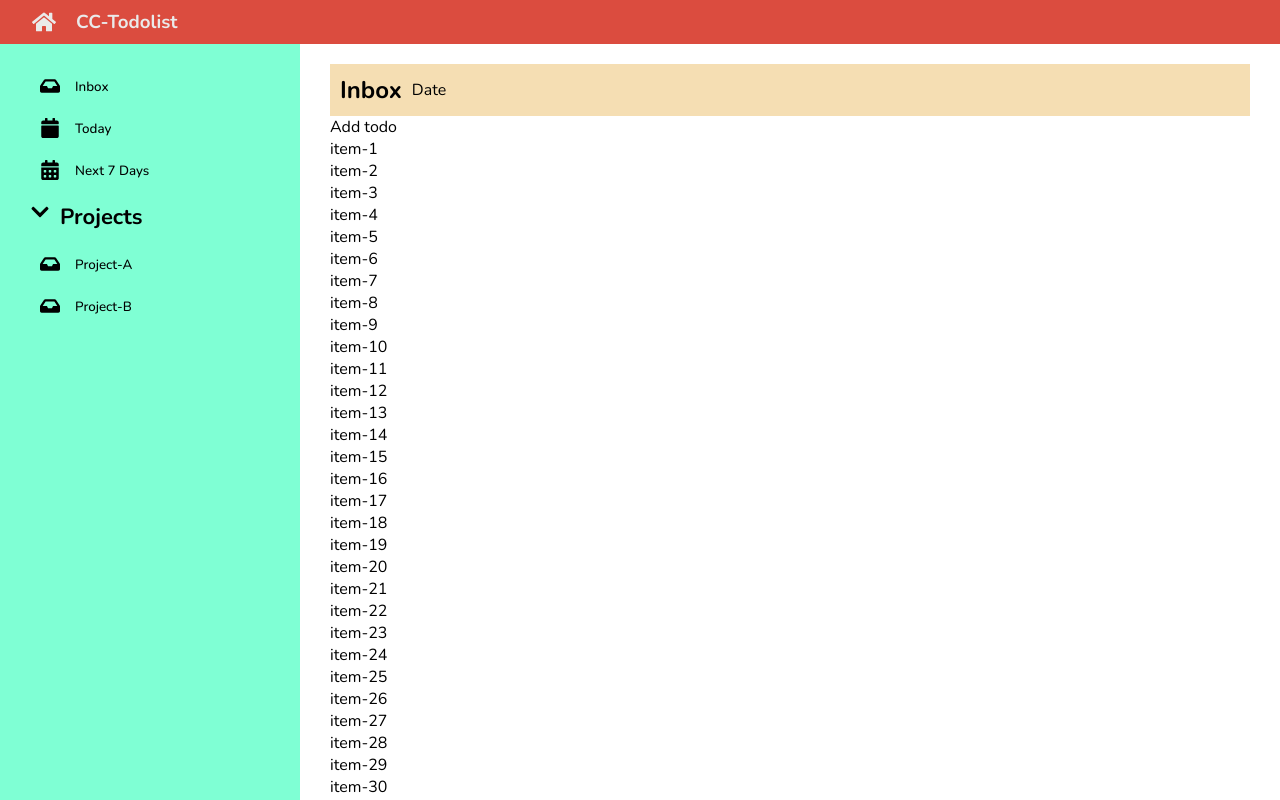
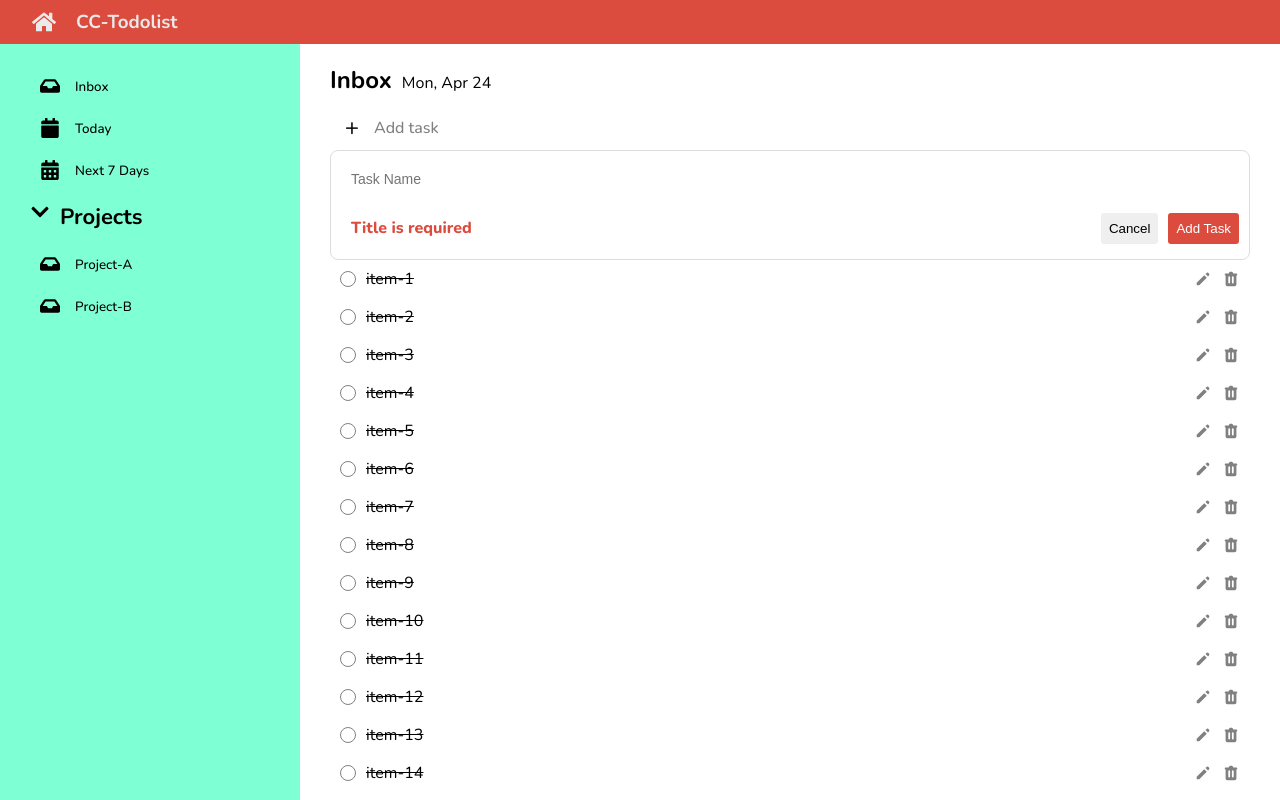
Before and after one commit to bryce-brny/todolist, a React (Create React App) app: page / in a window 1280 px wide. Built offline with nearby package versions, Linux system fonts and the light colour scheme.

Commit message:
finish:UI todolist

```diff
--- a/src/components/todo/TodoContent.jsx
+++ b/src/components/todo/TodoContent.jsx
@@ -1,24 +1,58 @@
 import styles from './TodoContent.module.scss'
+import {HiCheck,HiPencil,HiTrash} from 'react-icons/hi'
 
 export function TodoContent(){
     const mockTodo = Array.from({length:50},(el,idx)=>idx+1)
 
     const now = new Date()
     const options = {weekday: 'short' , month:'short', day:'numeric'}
-    console.log(now.toLocaleDateString['en-Us',options])
+    // console.log(now.toLocaleDateString['en-Us',options])
 
     return(
         <main className='content'>
     <div className={styles.header}>
       <h2>Inbox</h2>
-      <p>Date</p>
+      <p>{now.toLocaleDateString('en-US',options)}</p>
     </div>
-    <div>
-      Add todo
+
+    {/* Add Todo */}
+    <div className={styles.add__todo}>
+        <span>+</span>
+        <h3>Add task</h3>
     </div>
-    <ul>
-      {mockTodo.map((el)=><li key={el}>{`item-${el}`}</li>)}
-    </ul>
+
+    {/* todo form */}
+    <form className={styles.todo__form__container}>
+    <input className={styles.todo__form__input} placeholder='Task Name' />
+    <div className={styles.todo__form__footer}>
+        <p className={styles.todo__error}>Title is required</p>
+        <div className={styles.todo__form__buttons}>
+            <button>Cancel</button>
+            <button>Add Task</button>
+        </div>
+    </div>
+    </form>
+
+      {/* todolist */}
+      <ul>
+                {mockTodo.map((el) => (
+                    <li className={styles.todo__item__container} key={el}>
+                        <div className={styles.checkbox__container}>
+                            <HiCheck className={styles.checkbox__icon} />
+                        </div>
+                        <p className={styles.done}>{`item-${el}`}</p>
+
+                        <div className={styles.edit__icon}>
+                            <HiPencil />
+                        </div>
+
+                        <div className={styles.delete__icon}>
+                            <HiTrash />
+                        </div>
+                    </li>
+                ))}
+            </ul>
+      {/* // <li key={el}>{`item-${el}`}</li>)} */}
 
     </main>
     )
--- a/src/components/todo/TodoContent.module.scss
+++ b/src/components/todo/TodoContent.module.scss
@@ -1,8 +1,174 @@
+.header {
+    display: flex;
+    gap: 10px;
+    align-items: baseline;
+    margin-bottom: 10px;
 
-.header{
-    background-color: wheat;
+    & > h1 {
+        font-size: 24px;
+    }
+    & > span {
+        font-size: 12px;
+        color: grey;
+    }
+}
+
+
+// ##### ADD-TODO
+.add__todo {
+    display: flex;
+    gap: 10px;
+    align-items: center;
+    cursor: pointer;
     padding: 10px;
+
+    // ทำวงกลมของปุ่ม +
+    & > span {
+        font-size: 24px;
+        line-height: 22px;
+        text-align: center;
+        border-radius: 50%;
+        width: 24px;
+        height: 24px;
+    }
+
+    & > h3 {
+        color: grey;
+        font-weight: 500;
+        font-size: 16px;
+        line-height: 12px;
+    }
+
+    // Hover : สลับสี
+    &:hover {
+        & > span {
+            background-color: #db4c3f;
+            color: white;
+        }
+        & > h3 {
+            color: #db4c3f;
+        }
+    }
+}
+
+
+// todoform
+.todo__form__container {
+    padding: 10px;
+    display: flex;
+    flex-direction: column;
+    // background-color: rgb(209, 209, 209);
+    border-radius: 8px;
+    gap: 10px;
+    border: 1px solid rgb(220, 220, 220);
+}
+
+.todo__form__input {
+    border: none;
+    border-radius: 4px;
+    padding: 10px 10px;
+    width: 100%;
+    font-size: 14px;
+
+    &:focus {
+        outline: none;
+    }
+}
+
+.todo__form__footer {
+    display: flex;
+    justify-content: space-between;
+    align-items: center;
+}
+
+.todo__error {
+    justify-self: start;
+    padding: 10px;
+    font-size: 16px;
+    font-weight: 800;
+    color: #db4c3f;
+}
+.todo__form__buttons {
+    display: flex;
+    justify-content: flex-end;
+    gap: 10px;
+    flex: 1;
+
+    & > button {
+        border: none;
+        padding: 8px;
+        border-radius: 3px;
+        cursor: pointer;
+    }
+
+    & > button:last-child {
+        background-color: #db4c3f;
+        color: white;
+    }
+}
+
+// ##### TODO ITEM
+
+$grey: rgb(234, 234, 234);
+
+.todo__item__container {
+    cursor: pointer;
+    padding: 8px 10px;
     display: flex;
     align-items: center;
     gap: 10px;
+    font-size: 16px;
+    border-radius: 4px;
+
+    & > p {
+        flex: 1;
+    }
+
+    &:hover {
+        background-color: $grey;
+    }
 }
+
+.checkbox__container {
+    border-color: gray;
+    color: #343434;
+    height: 16px;
+    width: 16px;
+    display: block;
+    border: 1px solid gray;
+    border-radius: 16px;
+    text-align: center;
+    line-height: 16px;
+}
+.checkbox__icon {
+    display: none;
+    font-size: 12px;
+}
+
+.checkbox__icon__done {
+    display: inline;
+    font-size: 12px;
+}
+
+// effect ติ้กถูกตอน hover ที่ <li>
+.checkbox__container:hover {
+    .checkbox__icon {
+        display: inline;
+    }
+}
+
+.edit__icon,
+.delete__icon {
+    color: gray;
+    display: flex;
+    align-items: center;
+    font-size: 18px;
+
+    & :hover {
+        color: #343434;
+    }
+}
+
+.done {
+    text-decoration: line-through;
+}
```
